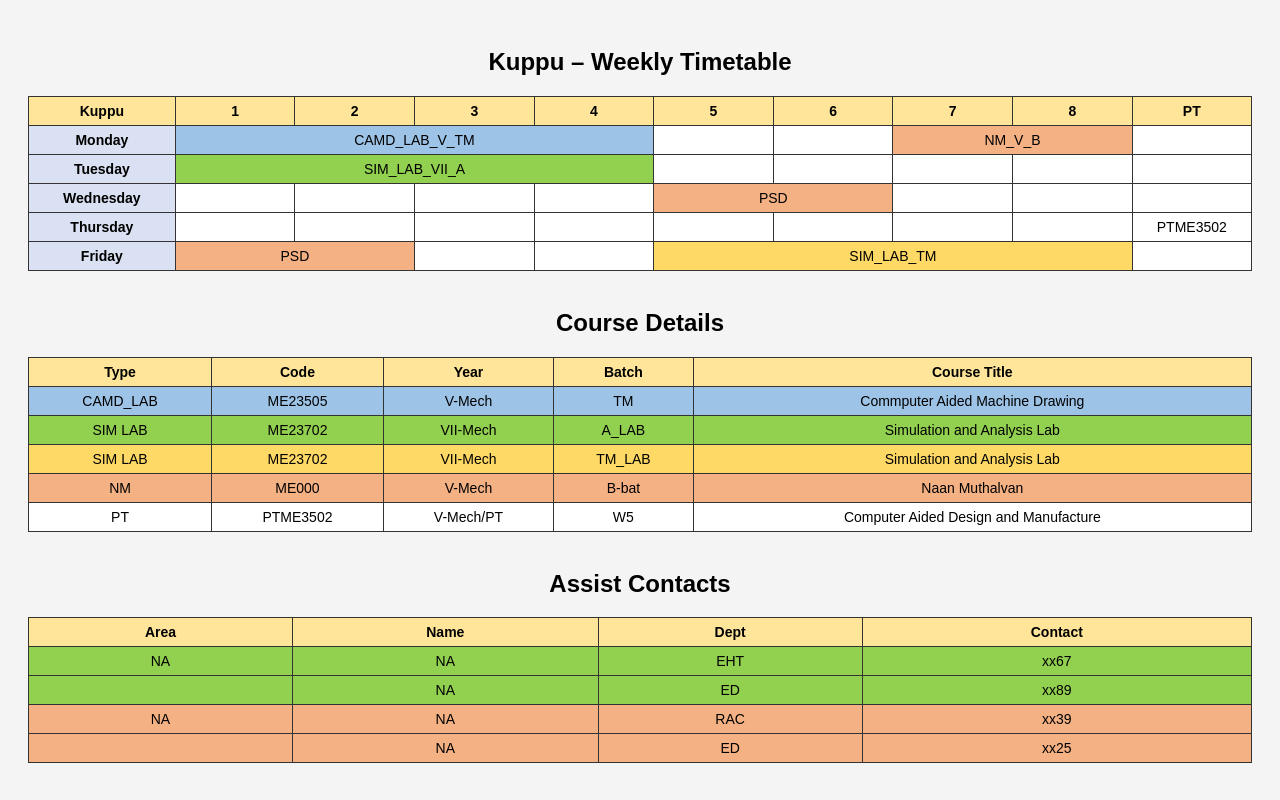
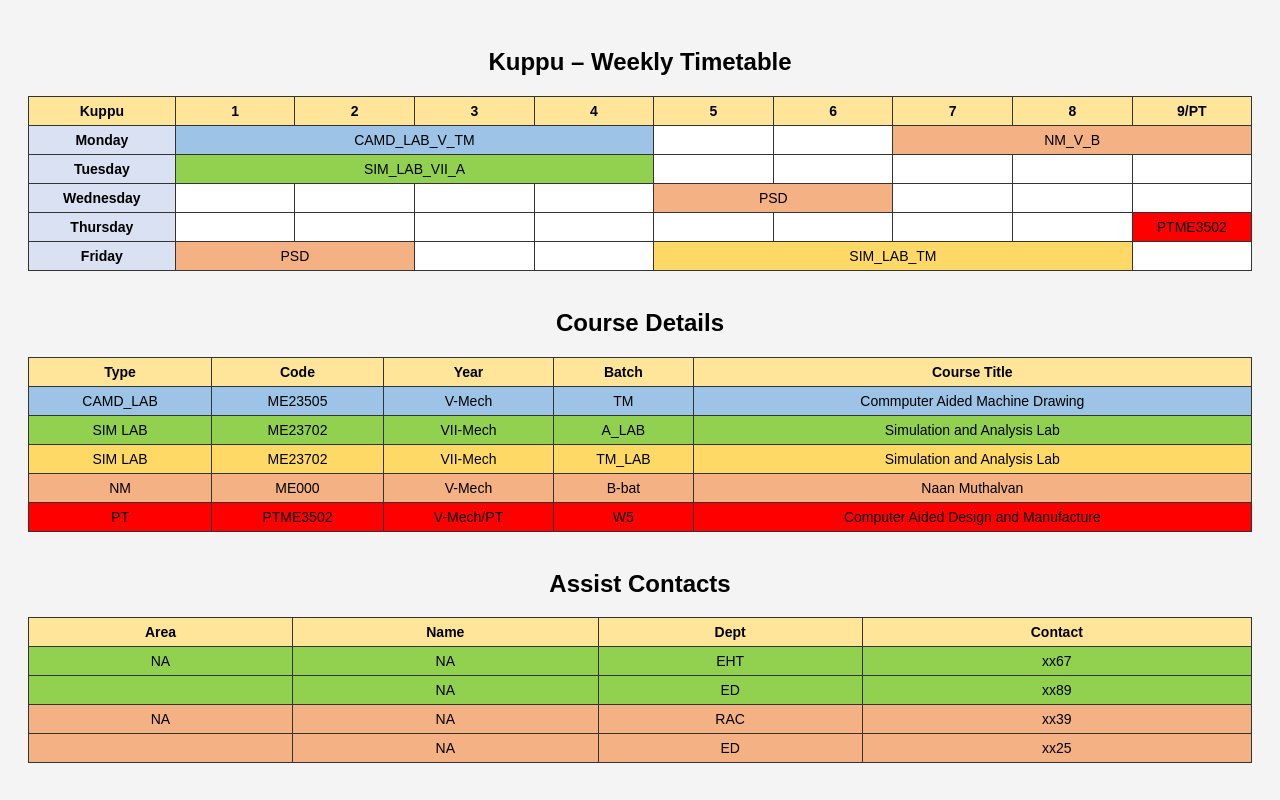
Before and after one commit to ekuppu/timetable, a plain HTML site: page index.html in a window 1280 px wide. Drawn offline with Linux system fonts and the light colour scheme.

Commit message:
Update index.html

```diff
--- a/index.html
+++ b/index.html
@@ -37,6 +37,7 @@
     .orange { background-color: #f4b183; }
     .green  { background-color: #92d050; }
     .blue   { background-color: #9dc3e6; }
+    .red   { background-color: #ff0000; }
 
     h2 {
         text-align: center;
@@ -96,13 +97,13 @@
     <tr>
         <th>Kuppu</th>
         <th>1</th><th>2</th><th>3</th><th>4</th>
-        <th>5</th><th>6</th><th>7</th><th>8</th><th>PT</th>
+        <th>5</th><th>6</th><th>7</th><th>8</th><th>9/PT</th>
     </tr>
 
     <tr>
         <td class="day">Monday</td>
         <td colspan="4" class="blue">CAMD_LAB_V_TM</td>
-        <td></td><td></td><td colspan="2" class="orange">NM_V_B</td><td></td>
+        <td></td><td></td><td colspan="3" class="orange">NM_V_B</td>
     </tr>
 
     <tr>
```
